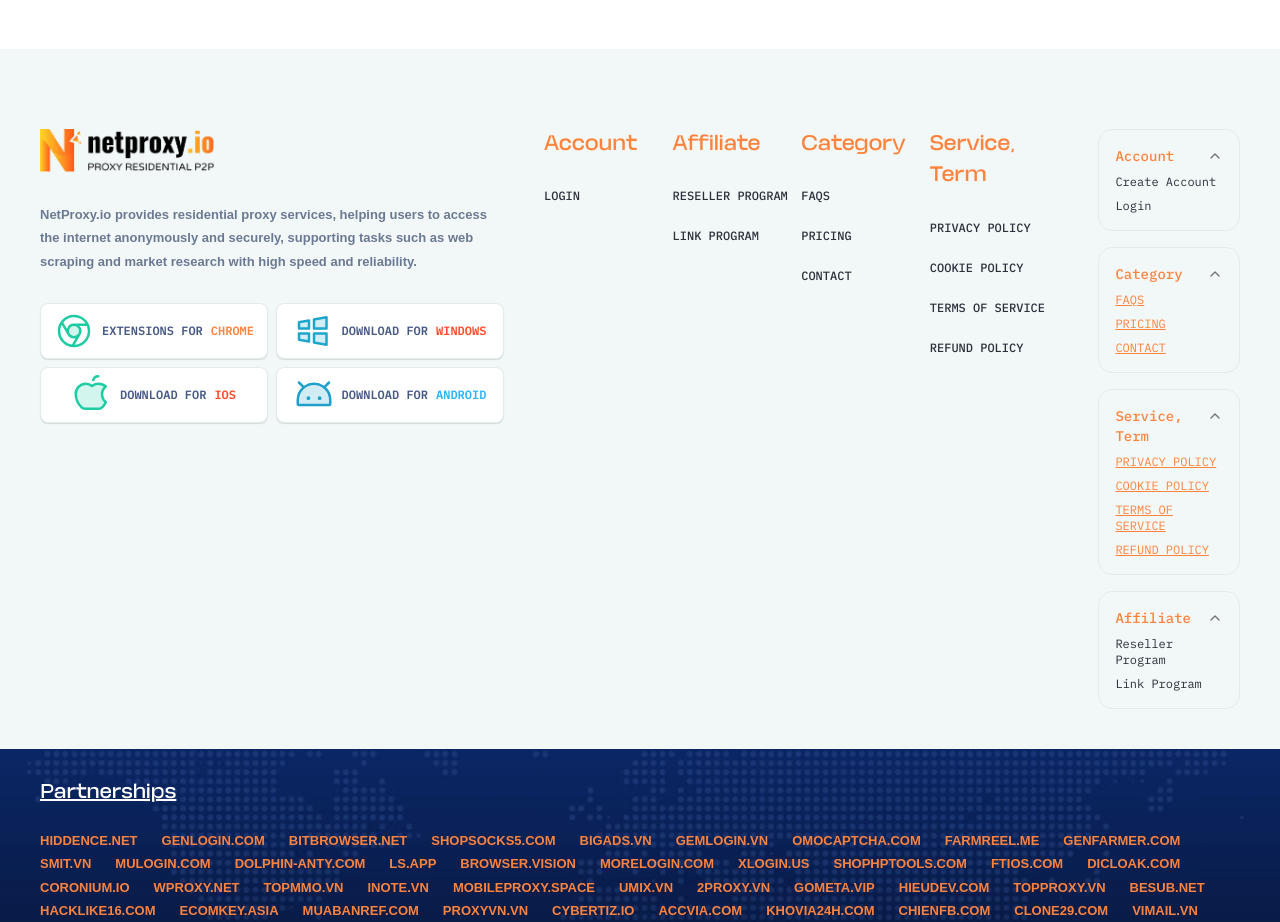
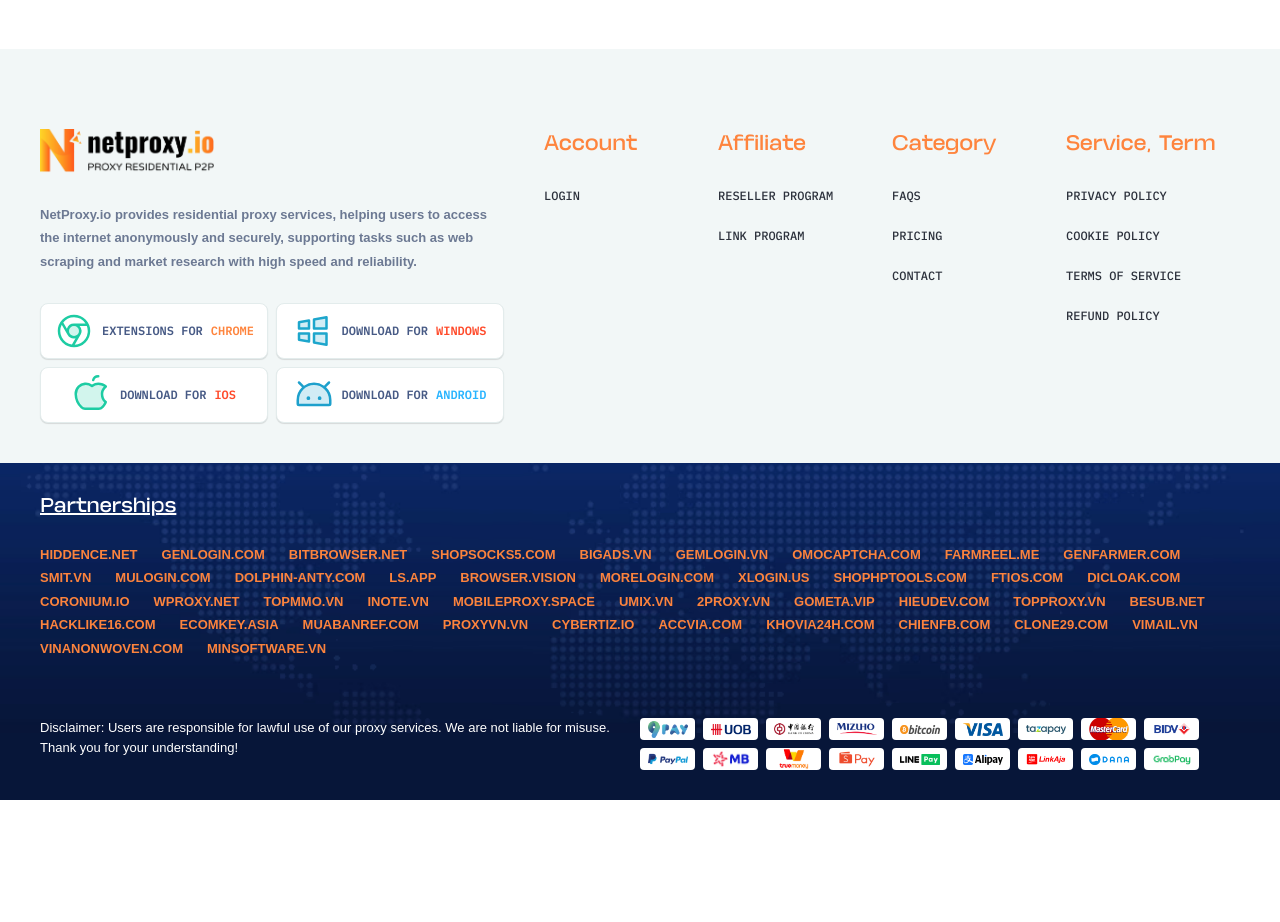
Before and after one commit to sieuduaxe10/indexnetproxy, a Next.js app: page /en/term-service in a window 1280 px wide. Shown: the part 3360-4282 px from the top of the page. After the commit the page ends 4160 px from the top, so only its background shows below. Built offline with nearby package versions, Linux system fonts and the light colour scheme; a web font is replaced by a local one.

Commit message:
Update footer

```diff
--- a/components/Footer/FooterAccordionMenu.tsx
+++ b/components/Footer/FooterAccordionMenu.tsx
@@ -22,7 +22,7 @@
 
 export function FooterAccordionMenu({ sections }: FooterAccordionMenuProps) {
   return (
-    <div className="flex flex-col gap-4">
+    <div className="4xl:hidden flex flex-col gap-4">
       {sections.map((section, index) => (
         <Accordion
           key={`${section.title}-${index}`}
```
